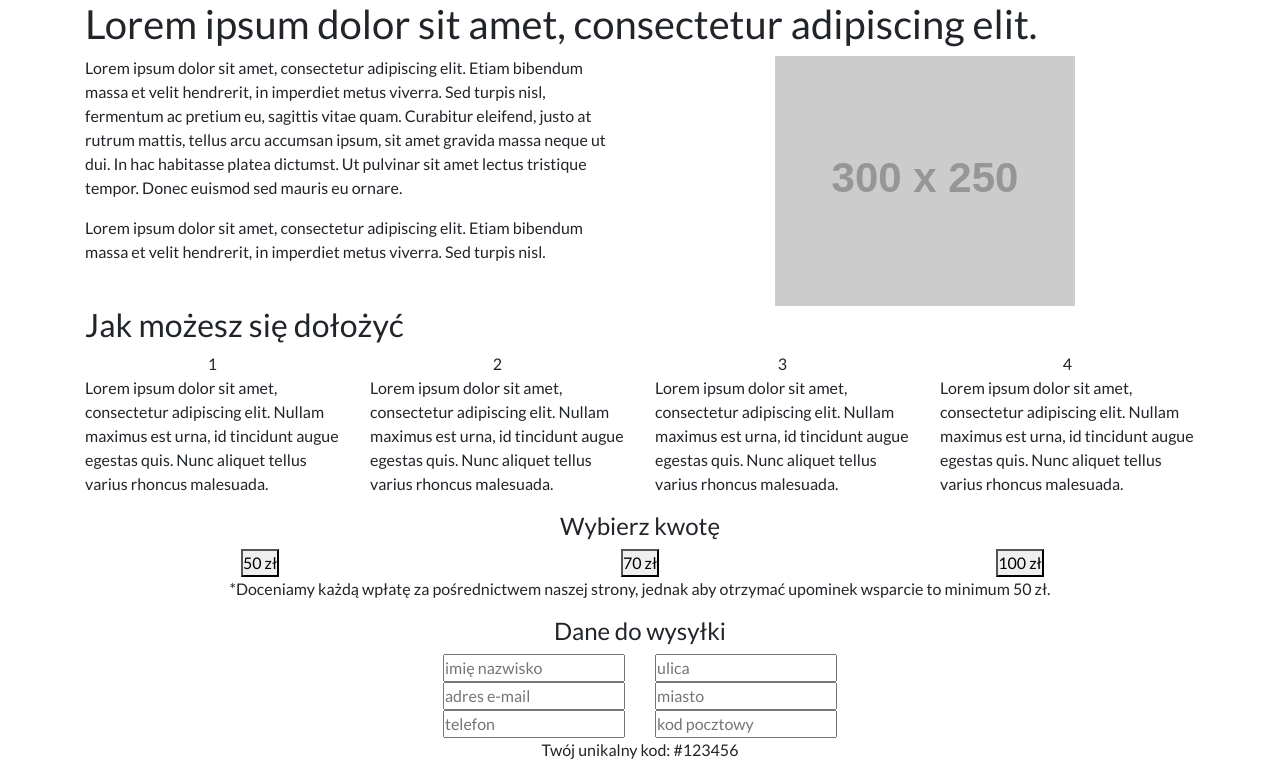
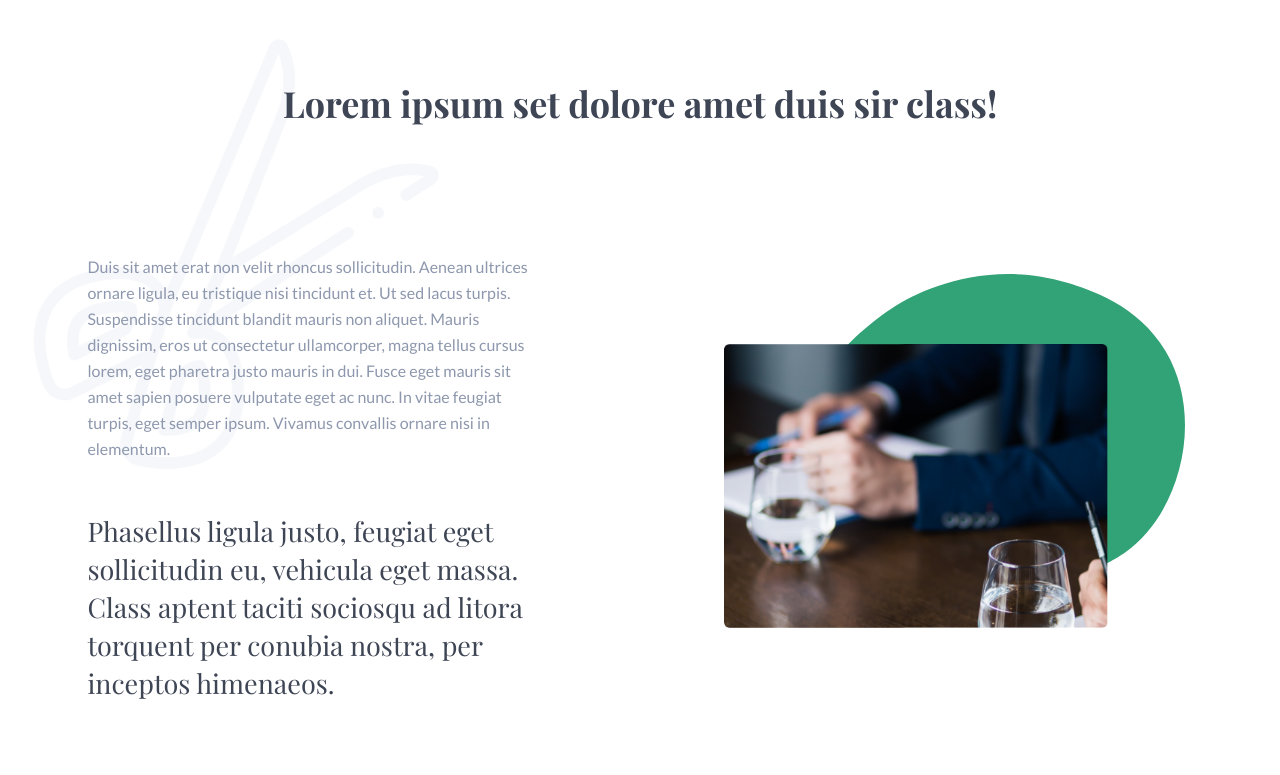
Before and after one commit to SztefkoKamil/ArtGroup-task, a website built with webpack: page src/index.html in a window 1280 px wide. Shown: the top 775 px of the page. Built offline with nearby package versions, Linux system fonts and the light colour scheme; placeholder pictures from the web are drawn by us.

Commit message:
Complete header styles
Added proper texts content.
Added proper images.
Added RWD styles.

```diff
--- a/src/index.html
+++ b/src/index.html
@@ -11,23 +11,25 @@
 </head>
 <body >
   <header>
-    <div class="container">
+    <div class="header container-fluid d-flex flex-column justify-content-center align-items-center">
+      <img class="header__bg-image" src="./assets/images/header__bg-image.png" alt="">
 
       <div class="row">
         <div class="col-12">
-          <h1>Lorem ipsum dolor sit amet, consectetur adipiscing elit.</h1>
+
+          <h1 class="header__title">Lorem ipsum set dolore amet duis sir class!</h1>
         </div>
       </div>
 
       <div class="row">
-        <div class="col-12 col-md-6">
-          <p>Lorem ipsum dolor sit amet, consectetur adipiscing elit. Etiam bibendum massa et velit hendrerit, in imperdiet metus viverra. Sed turpis nisl, fermentum ac pretium eu, sagittis vitae quam. Curabitur eleifend, justo at rutrum mattis, tellus arcu accumsan ipsum, sit amet gravida massa neque ut dui. In hac habitasse platea dictumst. Ut pulvinar sit amet lectus tristique tempor. Donec euismod sed mauris eu ornare.</p>
-          <p>Lorem ipsum dolor sit amet, consectetur adipiscing elit. Etiam bibendum massa et velit hendrerit, in imperdiet metus viverra. Sed turpis nisl.</p>
+        <div class="header__content-row col-12 col-lg-6">
+          <p class="header__subtitle-1">Duis sit amet erat non velit rhoncus sollicitudin. Aenean ultrices ornare ligula, eu tristique nisi tincidunt et. Ut sed lacus turpis. Suspendisse tincidunt blandit mauris non aliquet. Mauris dignissim, eros ut consectetur ullamcorper, magna tellus cursus lorem, eget pharetra justo mauris in dui. Fusce eget mauris sit amet sapien posuere vulputate eget ac nunc. In vitae feugiat turpis, eget semper ipsum. Vivamus convallis ornare nisi in elementum.</p>
+          <p class="header__subtitle-2">Phasellus ligula justo, feugiat eget sollicitudin eu, vehicula eget massa. Class aptent taciti sociosqu ad litora torquent per conubia nostra, per inceptos himenaeos.</p>
         </div>
-        <div class="col-12 col-md-6 d-flex justify-content-center align-items-center">
+        <div class="header__content-row col-12 col-lg-6 d-flex justify-content-center align-items-center">
           <div class="position-relative">
-            <div class="position-absolute"></div>
-            <img src="https://via.placeholder.com/300x250" alt="">
+            <img class="header__green-image" src="assets/images/header__green-image.svg" alt="">
+            <img class="header__image" src="./assets/images/header__image.png" alt="">
           </div>
         </div>
       </div>
--- /dev/null
+++ b/src/sass/_header.scss
@@ -0,0 +1,70 @@
+
+.header {
+  min-height: 100vh;
+  padding: 70px 0;
+  overflow-x: hidden;
+  position: relative;
+}
+
+.header__bg-image {
+  width: 450px;
+  position: absolute;
+  top: 30px;
+  left: 0;
+}
+
+.header__title {
+  font-family: "Playfair Display";
+  font-size: 36px;
+  font-weight: 700;
+  color: #3E4555;
+  text-align: center;
+  padding: 0 10vw;
+  margin-bottom: 10vw;;
+}
+
+.header__content-row {
+  padding: 0 8vw;
+
+  &:last-child {
+    padding-right: 16vw;
+
+
+  }
+}
+
+.header__subtitle-1 {
+  color: #8D97AD;
+  line-height: 26px;
+  margin-bottom: 50px;;
+}
+
+.header__subtitle-2 {
+  font-family: "Playfair Display";
+  font-size: 27px;
+  line-height: 38px;
+  color: #3E4555;
+}
+
+.header__green-image {
+  width: 100%;
+  position: absolute;
+  bottom: 20%;
+  left: 20%;
+}
+
+.header__image {
+  width: 30vw;
+  position: relative;
+}
+
+
+@media (max-width: 991px) {
+  .header__content-row:last-child {
+    margin-top: 20vw;
+  }
+
+  .header__image {
+    width: 50vw;
+  }
+}
--- a/src/sass/styles.scss
+++ b/src/sass/styles.scss
@@ -1,4 +1,6 @@
 @import url('https://fonts.googleapis.com/css?family=Lato:400,700|Playfair+Display:400,700&display=swap&subset=latin-ext');
+
+@import './header';
 
 * {
   margin: 0;
```
